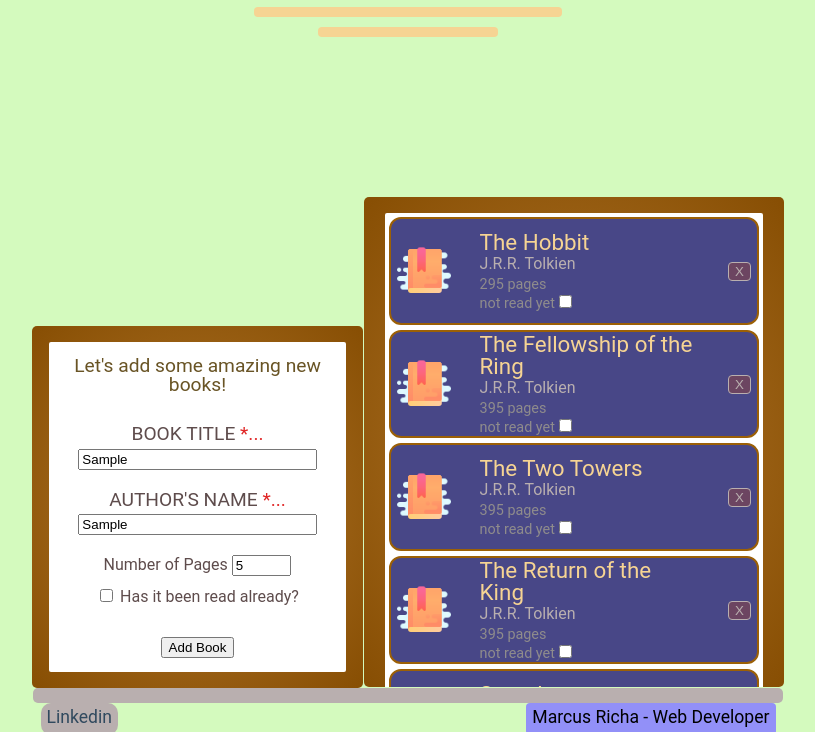
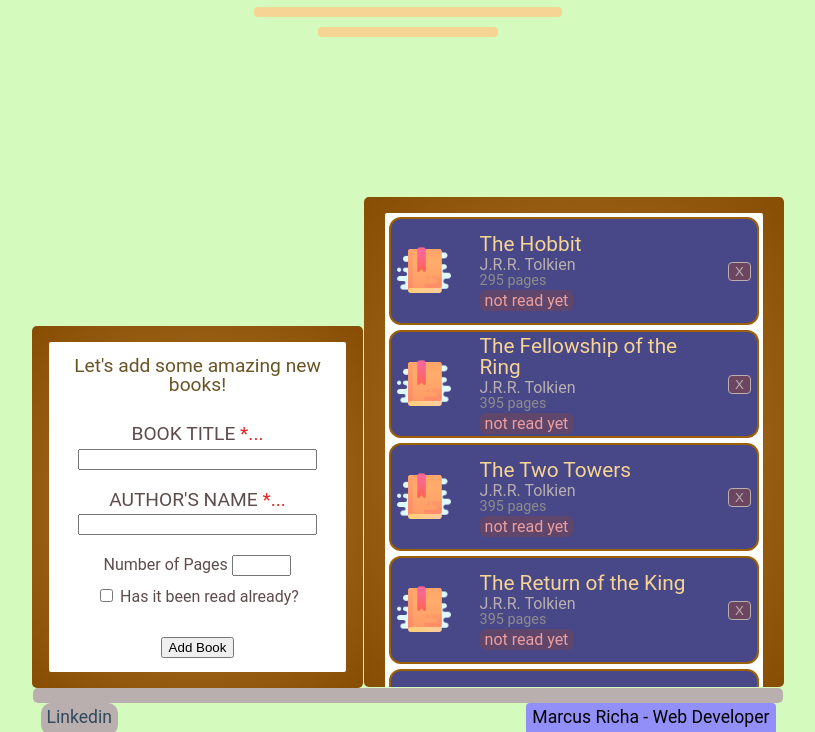
Before and after one commit to ahoymarcus/my-javascript-bookshelf, a plain HTML site: page book-library.html in a window 1280 px wide. Both pictures are taken after typing "Sample", "Sample", "5" into the empty fields and a click on the button "Add Book". Shown: the part 394-1126 px from the top of the page, without its empty margins (232-1047 px from the left). Drawn offline with Linux system fonts and the light colour scheme.

Commit message:
Change bookcard element from checkbox to span. Create clearFormSheet()

```diff
--- a/book-library.html
+++ b/book-library.html
@@ -92,7 +92,7 @@
 						<label for="is-read-onform">
 							<input
 								type="checkbox"
-								id="is-read-onform"
+								id="is-read"
 								name="is-read"
 							/>
 							Has it been read already?
--- a/index.js
+++ b/index.js
@@ -29,7 +29,7 @@ const ulNode = document.getElementById('booklist');
 const nodeTitle = document.getElementById('title');
 const nodeAuthor = document.getElementById('author');
 let nodePages = document.getElementById('num-pages');
-let nodeState = document.getElementById('is-read-onform');
+let nodeBookNote = document.getElementById('is-read');
 const addBookBtn = document.getElementById('add-book');
 
 
@@ -42,31 +42,24 @@ addBookBtn.addEventListener('click', () => {
 	let title = nodeTitle.value;
 	let author = nodeAuthor.value;
 	let numPages = nodePages.value;
-	let booksRead = nodeState.checked;
+	let booksRead = nodeBookNote.checked;
 
 	console.log('input checked value: ');
 	console.log(booksRead);
 
 	addBookToLibrary(title, author, numPages, booksRead);
+
+	clearFormSheet(nodeTitle, nodeAuthor, nodePages, nodeBookNote);
+
 	showBooklist(myLibrary);
 });
 
 
-const checkboxes = document.querySelectorAll('.book-read');
+const bookNotes = document.querySelectorAll('.book-note');
 const removeBtns = document.querySelectorAll('.remove-btn');
 
 
-checkboxes.forEach(box => {
-	box.addEventListener('click', e => {
-		console.dir(e.target);
 
-		if (e.target.checked === false) {
-			e.target.previousSibling.textContent = 'not read yet';
-		} else {
-			e.target.previousSibling.textContent = 'already read';
-		}
-	});
-});
 
 
 removeBtns.forEach(btn => {
@@ -91,10 +84,6 @@ removeBtns.forEach(btn => {
 
 
 
-/*
-* createDOMNode(node = 'p', htmlText, cssClass, cssId, [cssProps])
-*
-*/
 function showBooklist(list) {
 	ulNode.innerHTML = null;
 
@@ -106,32 +95,25 @@ function showBooklist(list) {
 		const h3 = createDOMNode('h3', book.title);
 		const h5 = createDOMNode('h5', book.author);
 		const para1 = createDOMNode('p', `${book.numPages} pages`);
-		const para2 = createDOMNode('p');
-		const label = createDOMNode('label', book.bookState);
 
-		let input;
+		let span;
 		if (book.bookState === 'already read') {
-			input = createDOMNode('input', '', 'book-read', 'is-read-onshelf', [{ prop: 'type', value: 'checkbox' }, { prop: 'name', value: 'is-read' }, { prop: 'checked', value: true}]);
+			span = createDOMNode('spam', book.bookState, 'book-read', 'book-note');
 		} else {
-			input = createDOMNode('input', '', 'book-read', 'is-read-onshelf', [{ prop: 'type', value: 'checkbox' }, { prop: 'name', value: 'is-read' }]);
+			span = createDOMNode('spam', book.bookState, 'book-not-read', 'book-note');
 		}
 
+
 		const removeBtn = createDOMNode('button', 'X', 'remove-btn', '');
-
-		// Set For attribute to label
-		label.htmlFor = 'is-read-onshelf';
 
 		// Set global data attribute
 		removeBtn.setAttribute('data-id', idx);
 
 		// Assemble the component
-		label.appendChild(input);
-		para2.appendChild(label);
-
 		div.appendChild(h3);
 		div.appendChild(h5);
 		div.appendChild(para1);
-		div.appendChild(para2);
+		div.appendChild(span);
 
 		li.appendChild(img);
 		li.appendChild(div);
@@ -146,13 +128,6 @@ function showBooklist(list) {
 }
 
 
-
-
-
-
-/*
-* https://www.tabnine.com/academy/javascript/get-value-of-input/
-*/
 function addBookToLibrary(title, author, numPages, booksRead) {
   if (title && author) {
 		if (!numPages) {
@@ -181,6 +156,13 @@ function addBookToLibrary(title, author, numPages, booksRead) {
 
 
 /* AUXILIARY FUNCTIONS */
+function clearFormSheet(nodeTitle, nodeAuthor, nodePages, nodeBookNote) {
+	nodeTitle.value = '';
+	nodeAuthor.value = '';
+	nodePages.value = '';
+	nodeBookNote.checked = false;
+}
+
 function createDOMNode(node = 'p', htmlText, cssClass, cssId, cssProps) {
 	let newNode = document.createElement(node);
 
--- a/styles/main.css
+++ b/styles/main.css
@@ -76,21 +76,6 @@ button {
 	cursor: pointer;
 }
 
-
-/*
-	light-brown: #d2a67e;
-	brown: #D28238;
-	lighter-gray: #D9D9D9;
-	light-gray: #CCCACA;
-	light-green: #D4FABE;
-	lighter-red: #EDAEAE;
-	light-red: #E99797;
-	violet: #9290F8;
-	yellow: #F6D493;
-	border: background: radial-gradient(#ac7732 5%, #d19341 1%,  #b1762a 1%, #874e03);
-	and book-images.......
-	<a target="_blank" href="https://icons8.com/icon/119436/book">Book</a> icon by <a target="_blank" href="https://icons8.com">Icons8</a>
-*/
 h1 {
 	font-size: 2rem;
 }
@@ -98,7 +83,7 @@ h2 {
 	font-size: 1.7rem;
 }
 h3 {
-	font-size: 1.4rem;
+	font-size: 1.3rem;
 }
 h4 {
 	font-size: 1.2rem;
@@ -369,13 +354,28 @@ h5 {
 
 .book h5 {
 	color: #b9afaf;
-	margin-bottom: 6px;
+	margin-bottom: 1px;
 }
 
 .book p {
 	color: #8f8c8c; /*#9290F8;*/
 	font-size: 0.9rem;
+	margin-bottom: 5px;
 }
+
+.book-not-read {
+	color: #eb9e9e; /*#8f8c8c;*/
+	background-color: #87444469;
+	border-radius: 6px;
+	padding: 1px 5px;
+}
+.book-read {
+	color: #443939;
+	background-color: #d4fabea6; /*#D4FABE;*/
+	border-radius: 6px;
+	padding: 1px 5px;
+}
+
 
 .remove-btn {
 	color: #b9afaf;
@@ -383,6 +383,7 @@ h5 {
 	border: 1px solid #b9afaf;
 	border-radius: 4px;
 }
+
 
 
 .footer {
```
Also changed, not shown: public/color-notes.txt (added, +14 -0 lines).
